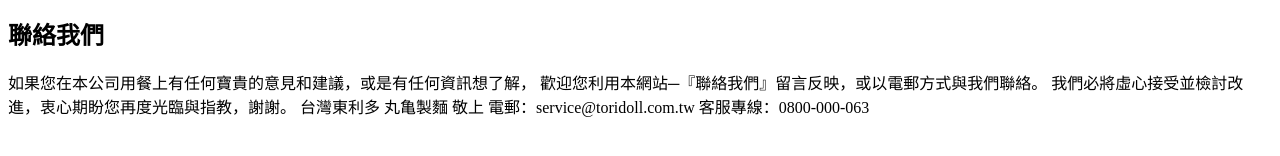
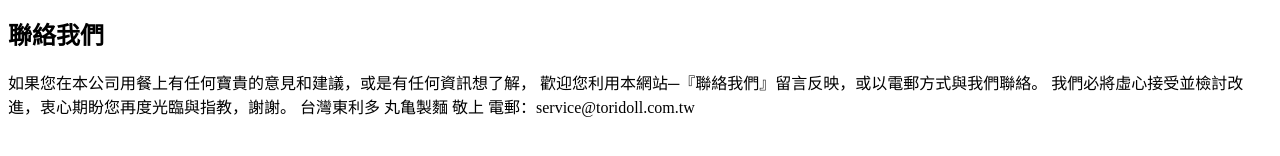
Before and after one commit to daisyaf/web_hc_tc, a plain HTML site: page index.html in a window 1280 px wide. Shown: the part 426-582 px from the top of the page. Drawn offline with Linux system fonts and the light colour scheme.

Commit message:
主頁內容更改

```diff
--- a/index.html
+++ b/index.html
@@ -72,7 +72,7 @@
 
             台灣東利多 丸亀製麵 敬上
             電郵：service@toridoll.com.tw
-            客服專線：0800-000-063</p>
+        </p>
     </section>
 
 </body>
```
